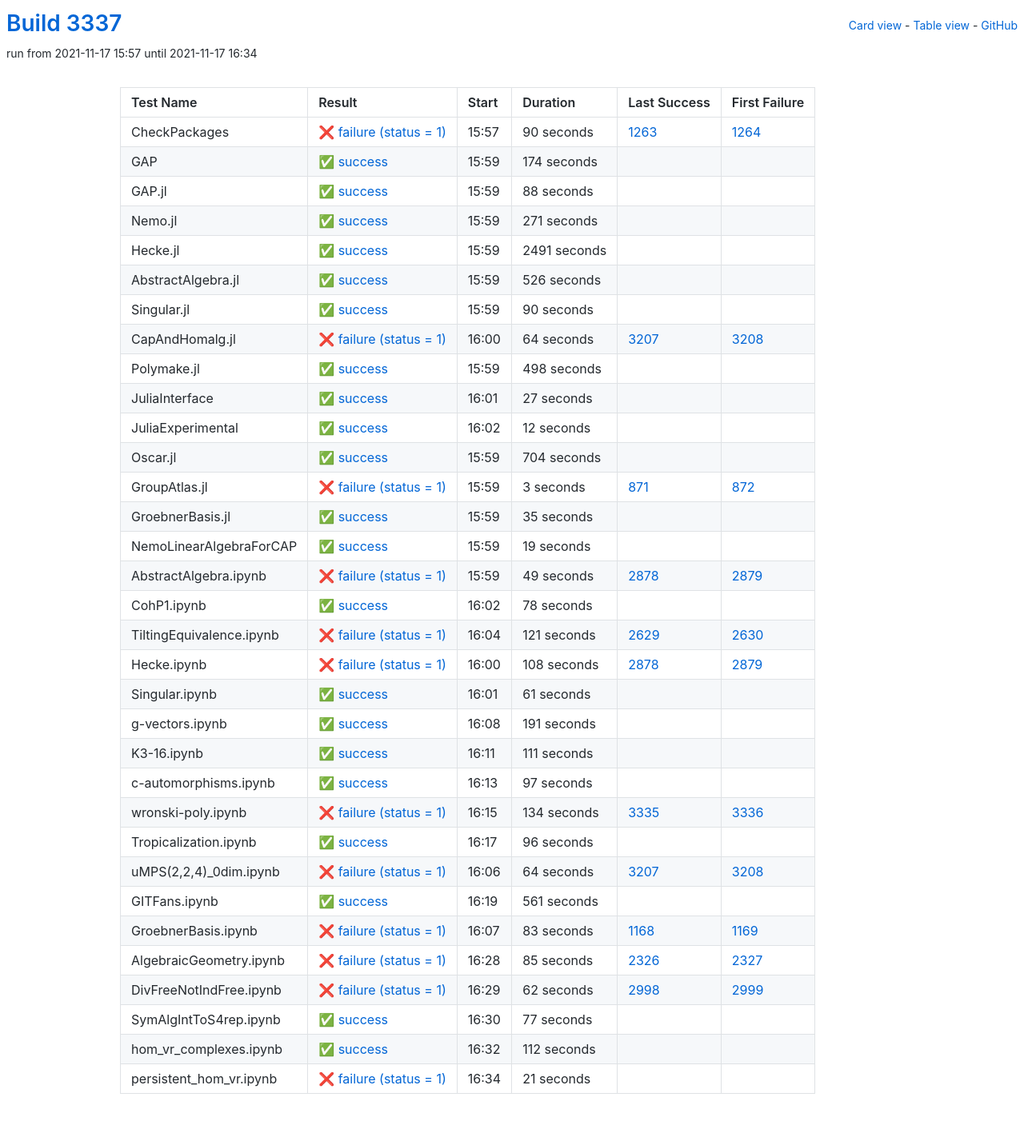
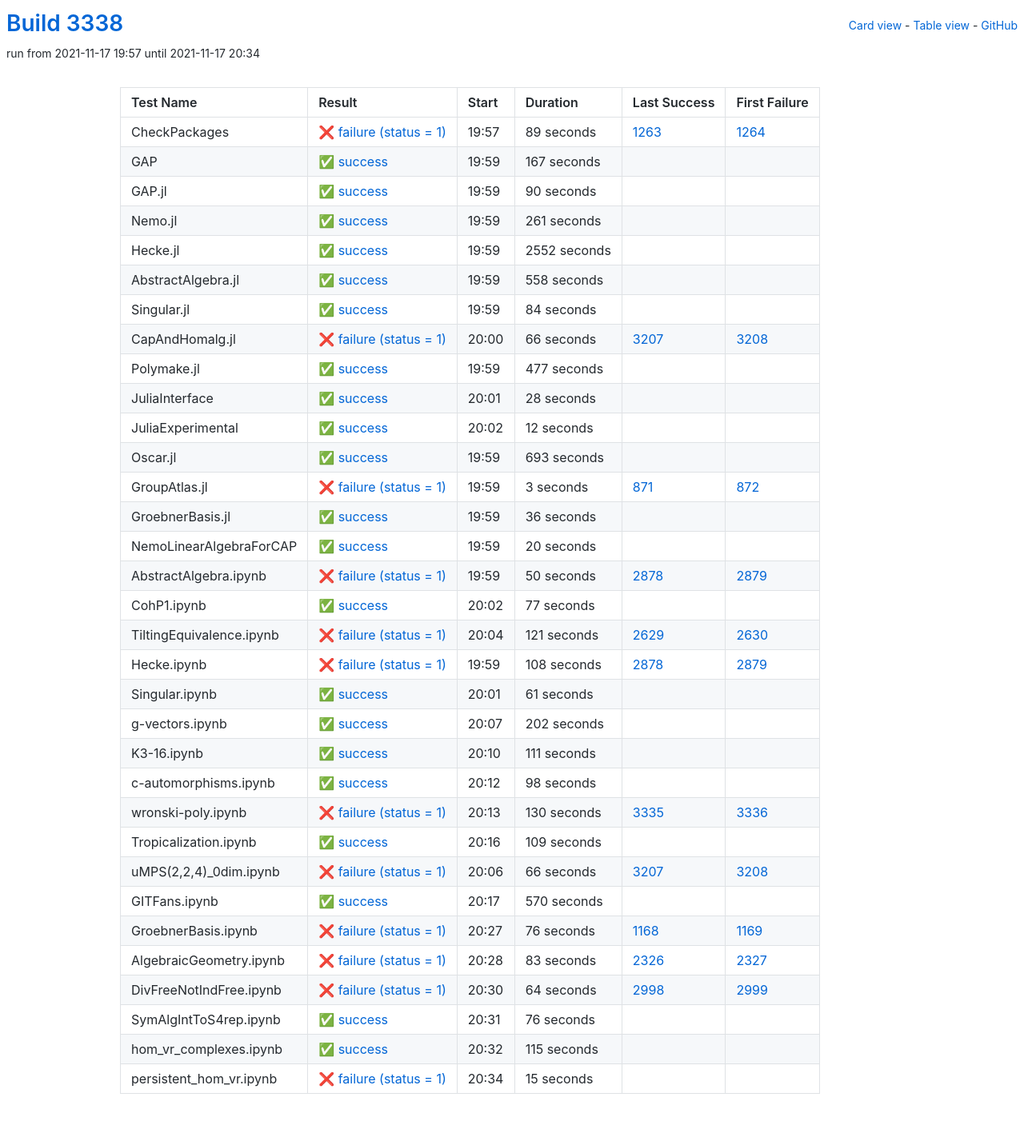
Before and after one commit to oscar-system/oscar-ci-status-stable, a Jekyll site: the page built from table.html, in a window 1280 px wide. Shown: the whole page at 80% size. Built offline with Jekyll 4.4.1, drawn with Linux system fonts in a browser that asks for light colours.

Commit message:
Build #3338

```diff
--- a/_data/ci.yml
+++ b/_data/ci.yml
@@ -1,6 +1,6 @@
 ---
-build: 3337
-build_url: https://oscarci.mathematik.uni-kl.de/job/oscar-stable/3337/
+build: 3338
+build_url: https://oscarci.mathematik.uni-kl.de/job/oscar-stable/3338/
 job: oscar-stable
 organization: oscar-system
 repo: oscar-ci-status-stable
@@ -8,80 +8,32 @@ repourl: https://github.com/oscar-system/oscar-ci-status-stable
 tests:
 - name: CheckPackages
   id: checkpackages
-  log: https://oscarci.mathematik.uni-kl.de/job/oscar-stable/3337/artifact/logs/build-3337/CheckPackages.log
-  start: 2021-11-17 15:57
+  log: https://oscarci.mathematik.uni-kl.de/job/oscar-stable/3338/artifact/logs/build-3338/CheckPackages.log
+  start: 2021-11-17 19:57
   success: false
   exitcode: 1
   status: failure
-  duration: 90
+  duration: 89
   last_success: 1263
   last_success_url: https://oscarci.mathematik.uni-kl.de/job/oscar-stable/1263/
   first_failure: 1264
   first_failure_url: https://oscarci.mathematik.uni-kl.de/job/oscar-stable/1264/
 - name: GAP
   id: gap
-  log: https://oscarci.mathematik.uni-kl.de/job/oscar-stable/3337/artifact/logs/build-3337/GAP.log
-  start: 2021-11-17 15:59
+  log: https://oscarci.mathematik.uni-kl.de/job/oscar-stable/3338/artifact/logs/build-3338/GAP.log
+  start: 2021-11-17 19:59
   success: true
   exitcode: 0
   status: success
-  duration: 174
+  duration: 167
   last_success: false
   last_success_url:
   first_failure: false
   first_failure_url:
 - name: GAP.jl
   id: gap-jl
-  log: https://oscarci.mathematik.uni-kl.de/job/oscar-stable/3337/artifact/logs/build-3337/GAP.jl.log
-  start: 2021-11-17 15:59
-  success: true
-  exitcode: 0
-  status: success
-  duration: 88
-  last_success: false
-  last_success_url:
-  first_failure: false
-  first_failure_url:
-- name: Nemo.jl
-  id: nemo-jl
-  log: https://oscarci.mathematik.uni-kl.de/job/oscar-stable/3337/artifact/logs/build-3337/Nemo.jl.log
-  start: 2021-11-17 15:59
-  success: true
-  exitcode: 0
-  status: success
-  duration: 271
-  last_success: false
-  last_success_url:
-  first_failure: false
-  first_failure_url:
-- name: Hecke.jl
-  id: hecke-jl
-  log: https://oscarci.mathematik.uni-kl.de/job/oscar-stable/3337/artifact/logs/build-3337/Hecke.jl.log
-  start: 2021-11-17 15:59
-  success: true
-  exitcode: 0
-  status: success
-  duration: 2491
-  last_success: false
-  last_success_url:
-  first_failure: false
-  first_failure_url:
-- name: AbstractAlgebra.jl
-  id: abstractalgebra-jl
-  log: https://oscarci.mathematik.uni-kl.de/job/oscar-stable/3337/artifact/logs/build-3337/AbstractAlgebra.jl.log
-  start: 2021-11-17 15:59
-  success: true
-  exitcode: 0
-  status: success
-  duration: 526
-  last_success: false
-  last_success_url:
-  first_failure: false
-  first_failure_url:
-- name: Singular.jl
-  id: singular-jl
-  log: https://oscarci.mathematik.uni-kl.de/job/oscar-stable/3337/artifact/logs/build-3337/Singular.jl.log
-  start: 2021-11-17 15:59
+  log: https://oscarci.mathematik.uni-kl.de/job/oscar-stable/3338/artifact/logs/build-3338/GAP.jl.log
+  start: 2021-11-17 19:59
   success: true
   exitcode: 0
   status: success
@@ -90,46 +42,94 @@ tests:
   last_success_url:
   first_failure: false
   first_failure_url:
+- name: Nemo.jl
+  id: nemo-jl
+  log: https://oscarci.mathematik.uni-kl.de/job/oscar-stable/3338/artifact/logs/build-3338/Nemo.jl.log
+  start: 2021-11-17 19:59
+  success: true
+  exitcode: 0
+  status: success
+  duration: 261
+  last_success: false
+  last_success_url:
+  first_failure: false
+  first_failure_url:
+- name: Hecke.jl
+  id: hecke-jl
+  log: https://oscarci.mathematik.uni-kl.de/job/oscar-stable/3338/artifact/logs/build-3338/Hecke.jl.log
+  start: 2021-11-17 19:59
+  success: true
+  exitcode: 0
+  status: success
+  duration: 2552
+  last_success: false
+  last_success_url:
+  first_failure: false
+  first_failure_url:
+- name: AbstractAlgebra.jl
+  id: abstractalgebra-jl
+  log: https://oscarci.mathematik.uni-kl.de/job/oscar-stable/3338/artifact/logs/build-3338/AbstractAlgebra.jl.log
+  start: 2021-11-17 19:59
+  success: true
+  exitcode: 0
+  status: success
+  duration: 558
+  last_success: false
+  last_success_url:
+  first_failure: false
+  first_failure_url:
+- name: Singular.jl
+  id: singular-jl
+  log: https://oscarci.mathematik.uni-kl.de/job/oscar-stable/3338/artifact/logs/build-3338/Singular.jl.log
+  start: 2021-11-17 19:59
+  success: true
+  exitcode: 0
+  status: success
+  duration: 84
+  last_success: false
+  last_success_url:
+  first_failure: false
+  first_failure_url:
 - name: CapAndHomalg.jl
   id: capandhomalg-jl
-  log: https://oscarci.mathematik.uni-kl.de/job/oscar-stable/3337/artifact/logs/build-3337/CapAndHomalg.jl.log
-  start: 2021-11-17 16:00
+  log: https://oscarci.mathematik.uni-kl.de/job/oscar-stable/3338/artifact/logs/build-3338/CapAndHomalg.jl.log
+  start: 2021-11-17 20:00
   success: false
   exitcode: 1
   status: failure
-  duration: 64
+  duration: 66
   last_success: 3207
   last_success_url: https://oscarci.mathematik.uni-kl.de/job/oscar-stable/3207/
   first_failure: 3208
   first_failure_url: https://oscarci.mathematik.uni-kl.de/job/oscar-stable/3208/
 - name: Polymake.jl
   id: polymake-jl
-  log: https://oscarci.mathematik.uni-kl.de/job/oscar-stable/3337/artifact/logs/build-3337/Polymake.jl.log
-  start: 2021-11-17 15:59
+  log: https://oscarci.mathematik.uni-kl.de/job/oscar-stable/3338/artifact/logs/build-3338/Polymake.jl.log
+  start: 2021-11-17 19:59
   success: true
   exitcode: 0
   status: success
-  duration: 498
+  duration: 477
   last_success: false
   last_success_url:
   first_failure: false
   first_failure_url:
 - name: JuliaInterface
   id: juliainterface
-  log: https://oscarci.mathematik.uni-kl.de/job/oscar-stable/3337/artifact/logs/build-3337/JuliaInterface.log
-  start: 2021-11-17 16:01
+  log: https://oscarci.mathematik.uni-kl.de/job/oscar-stable/3338/artifact/logs/build-3338/JuliaInterface.log
+  start: 2021-11-17 20:01
   success: true
   exitcode: 0
   status: success
-  duration: 27
+  duration: 28
   last_success: false
   last_success_url:
   first_failure: false
   first_failure_url:
 - name: JuliaExperimental
   id: juliaexperimental
-  log: https://oscarci.mathematik.uni-kl.de/job/oscar-stable/3337/artifact/logs/build-3337/JuliaExperimental.log
-  start: 2021-11-17 16:02
+  log: https://oscarci.mathematik.uni-kl.de/job/oscar-stable/3338/artifact/logs/build-3338/JuliaExperimental.log
+  start: 2021-11-17 20:02
   success: true
   exitcode: 0
   status: success
@@ -140,20 +140,20 @@ tests:
   first_failure_url:
 - name: Oscar.jl
   id: oscar-jl
-  log: https://oscarci.mathematik.uni-kl.de/job/oscar-stable/3337/artifact/logs/build-3337/Oscar.jl.log
-  start: 2021-11-17 15:59
+  log: https://oscarci.mathematik.uni-kl.de/job/oscar-stable/3338/artifact/logs/build-3338/Oscar.jl.log
+  start: 2021-11-17 19:59
   success: true
   exitcode: 0
   status: success
-  duration: 704
+  duration: 693
   last_success: false
   last_success_url:
   first_failure: false
   first_failure_url:
 - name: GroupAtlas.jl
   id: groupatlas-jl
-  log: https://oscarci.mathematik.uni-kl.de/job/oscar-stable/3337/artifact/logs/build-3337/GroupAtlas.jl.log
-  start: 2021-11-17 15:59
+  log: https://oscarci.mathematik.uni-kl.de/job/oscar-stable/3338/artifact/logs/build-3338/GroupAtlas.jl.log
+  start: 2021-11-17 19:59
   success: false
   exitcode: 1
   status: failure
@@ -164,56 +164,56 @@ tests:
   first_failure_url: https://oscarci.mathematik.uni-kl.de/job/oscar-stable/872/
 - name: GroebnerBasis.jl
   id: groebnerbasis-jl
-  log: https://oscarci.mathematik.uni-kl.de/job/oscar-stable/3337/artifact/logs/build-3337/GroebnerBasis.jl.log
-  start: 2021-11-17 15:59
+  log: https://oscarci.mathematik.uni-kl.de/job/oscar-stable/3338/artifact/logs/build-3338/GroebnerBasis.jl.log
+  start: 2021-11-17 19:59
   success: true
   exitcode: 0
   status: success
-  duration: 35
+  duration: 36
   last_success: false
   last_success_url:
   first_failure: false
   first_failure_url:
 - name: NemoLinearAlgebraForCAP
   id: nemolinearalgebraforcap
-  log: https://oscarci.mathematik.uni-kl.de/job/oscar-stable/3337/artifact/logs/build-3337/NemoLinearAlgebraForCAP.log
-  start: 2021-11-17 15:59
+  log: https://oscarci.mathematik.uni-kl.de/job/oscar-stable/3338/artifact/logs/build-3338/NemoLinearAlgebraForCAP.log
+  start: 2021-11-17 19:59
   success: true
   exitcode: 0
   status: success
-  duration: 19
+  duration: 20
   last_success: false
   last_success_url:
   first_failure: false
   first_failure_url:
 - name: AbstractAlgebra.ipynb
   id: abstractalgebra-ipynb
-  log: https://oscarci.mathematik.uni-kl.de/job/oscar-stable/3337/artifact/logs/build-3337/AbstractAlgebra.ipynb.log
-  start: 2021-11-17 15:59
+  log: https://oscarci.mathematik.uni-kl.de/job/oscar-stable/3338/artifact/logs/build-3338/AbstractAlgebra.ipynb.log
+  start: 2021-11-17 19:59
   success: false
   exitcode: 1
   status: failure
-  duration: 49
+  duration: 50
   last_success: 2878
   last_success_url: https://oscarci.mathematik.uni-kl.de/job/oscar-stable/2878/
   first_failure: 2879
   first_failure_url: https://oscarci.mathematik.uni-kl.de/job/oscar-stable/2879/
 - name: CohP1.ipynb
   id: cohp1-ipynb
-  log: https://oscarci.mathematik.uni-kl.de/job/oscar-stable/3337/artifact/logs/build-3337/CohP1.ipynb.log
-  start: 2021-11-17 16:02
+  log: https://oscarci.mathematik.uni-kl.de/job/oscar-stable/3338/artifact/logs/build-3338/CohP1.ipynb.log
+  start: 2021-11-17 20:02
   success: true
   exitcode: 0
   status: success
-  duration: 78
+  duration: 77
   last_success: false
   last_success_url:
   first_failure: false
   first_failure_url:
 - name: TiltingEquivalence.ipynb
   id: tiltingequivalence-ipynb
-  log: https://oscarci.mathematik.uni-kl.de/job/oscar-stable/3337/artifact/logs/build-3337/TiltingEquivalence.ipynb.log
-  start: 2021-11-17 16:04
+  log: https://oscarci.mathematik.uni-kl.de/job/oscar-stable/3338/artifact/logs/build-3338/TiltingEquivalence.ipynb.log
+  start: 2021-11-17 20:04
   success: false
   exitcode: 1
   status: failure
@@ -224,8 +224,8 @@ tests:
   first_failure_url: https://oscarci.mathematik.uni-kl.de/job/oscar-stable/2630/
 - name: Hecke.ipynb
   id: hecke-ipynb
-  log: https://oscarci.mathematik.uni-kl.de/job/oscar-stable/3337/artifact/logs/build-3337/Hecke.ipynb.log
-  start: 2021-11-17 16:00
+  log: https://oscarci.mathematik.uni-kl.de/job/oscar-stable/3338/artifact/logs/build-3338/Hecke.ipynb.log
+  start: 2021-11-17 19:59
   success: false
   exitcode: 1
   status: failure
@@ -236,8 +236,8 @@ tests:
   first_failure_url: https://oscarci.mathematik.uni-kl.de/job/oscar-stable/2879/
 - name: Singular.ipynb
   id: singular-ipynb
-  log: https://oscarci.mathematik.uni-kl.de/job/oscar-stable/3337/artifact/logs/build-3337/Singular.ipynb.log
-  start: 2021-11-17 16:01
+  log: https://oscarci.mathematik.uni-kl.de/job/oscar-stable/3338/artifact/logs/build-3338/Singular.ipynb.log
+  start: 2021-11-17 20:01
   success: true
   exitcode: 0
   status: success
@@ -248,20 +248,20 @@ tests:
   first_failure_url:
 - name: g-vectors.ipynb
   id: g-vectors-ipynb
-  log: https://oscarci.mathematik.uni-kl.de/job/oscar-stable/3337/artifact/logs/build-3337/g-vectors.ipynb.log
-  start: 2021-11-17 16:08
+  log: https://oscarci.mathematik.uni-kl.de/job/oscar-stable/3338/artifact/logs/build-3338/g-vectors.ipynb.log
+  start: 2021-11-17 20:07
   success: true
   exitcode: 0
   status: success
-  duration: 191
+  duration: 202
   last_success: false
   last_success_url:
   first_failure: false
   first_failure_url:
 - name: K3-16.ipynb
   id: k3-16-ipynb
-  log: https://oscarci.mathematik.uni-kl.de/job/oscar-stable/3337/artifact/logs/build-3337/K3-16.ipynb.log
-  start: 2021-11-17 16:11
+  log: https://oscarci.mathematik.uni-kl.de/job/oscar-stable/3338/artifact/logs/build-3338/K3-16.ipynb.log
+  start: 2021-11-17 20:10
   success: true
   exitcode: 0
   status: success
@@ -272,132 +272,132 @@ tests:
   first_failure_url:
 - name: c-automorphisms.ipynb
   id: c-automorphisms-ipynb
-  log: https://oscarci.mathematik.uni-kl.de/job/oscar-stable/3337/artifact/logs/build-3337/c-automorphisms.ipynb.log
-  start: 2021-11-17 16:13
+  log: https://oscarci.mathematik.uni-kl.de/job/oscar-stable/3338/artifact/logs/build-3338/c-automorphisms.ipynb.log
+  start: 2021-11-17 20:12
   success: true
   exitcode: 0
   status: success
-  duration: 97
+  duration: 98
   last_success: false
   last_success_url:
   first_failure: false
   first_failure_url:
 - name: wronski-poly.ipynb
   id: wronski-poly-ipynb
-  log: https://oscarci.mathematik.uni-kl.de/job/oscar-stable/3337/artifact/logs/build-3337/wronski-poly.ipynb.log
-  start: 2021-11-17 16:15
+  log: https://oscarci.mathematik.uni-kl.de/job/oscar-stable/3338/artifact/logs/build-3338/wronski-poly.ipynb.log
+  start: 2021-11-17 20:13
   success: false
   exitcode: 1
   status: failure
-  duration: 134
+  duration: 130
   last_success: 3335
   last_success_url: https://oscarci.mathematik.uni-kl.de/job/oscar-stable/3335/
   first_failure: 3336
   first_failure_url: https://oscarci.mathematik.uni-kl.de/job/oscar-stable/3336/
 - name: Tropicalization.ipynb
   id: tropicalization-ipynb
-  log: https://oscarci.mathematik.uni-kl.de/job/oscar-stable/3337/artifact/logs/build-3337/Tropicalization.ipynb.log
-  start: 2021-11-17 16:17
+  log: https://oscarci.mathematik.uni-kl.de/job/oscar-stable/3338/artifact/logs/build-3338/Tropicalization.ipynb.log
+  start: 2021-11-17 20:16
   success: true
   exitcode: 0
   status: success
-  duration: 96
+  duration: 109
   last_success: false
   last_success_url:
   first_failure: false
   first_failure_url:
 - name: uMPS(2,2,4)_0dim.ipynb
   id: umps-2-2-4-0dim-ipynb
-  log: https://oscarci.mathematik.uni-kl.de/job/oscar-stable/3337/artifact/logs/build-3337/uMPS-2-2-4-_0dim.ipynb.log
-  start: 2021-11-17 16:06
+  log: https://oscarci.mathematik.uni-kl.de/job/oscar-stable/3338/artifact/logs/build-3338/uMPS-2-2-4-_0dim.ipynb.log
+  start: 2021-11-17 20:06
   success: false
   exitcode: 1
   status: failure
-  duration: 64
+  duration: 66
   last_success: 3207
   last_success_url: https://oscarci.mathematik.uni-kl.de/job/oscar-stable/3207/
   first_failure: 3208
   first_failure_url: https://oscarci.mathematik.uni-kl.de/job/oscar-stable/3208/
 - name: GITFans.ipynb
   id: gitfans-ipynb
-  log: https://oscarci.mathematik.uni-kl.de/job/oscar-stable/3337/artifact/logs/build-3337/GITFans.ipynb.log
-  start: 2021-11-17 16:19
+  log: https://oscarci.mathematik.uni-kl.de/job/oscar-stable/3338/artifact/logs/build-3338/GITFans.ipynb.log
+  start: 2021-11-17 20:17
   success: true
   exitcode: 0
   status: success
-  duration: 561
+  duration: 570
   last_success: false
   last_success_url:
   first_failure: false
   first_failure_url:
 - name: GroebnerBasis.ipynb
   id: groebnerbasis-ipynb
-  log: https://oscarci.mathematik.uni-kl.de/job/oscar-stable/3337/artifact/logs/build-3337/GroebnerBasis.ipynb.log
-  start: 2021-11-17 16:07
+  log: https://oscarci.mathematik.uni-kl.de/job/oscar-stable/3338/artifact/logs/build-3338/GroebnerBasis.ipynb.log
+  start: 2021-11-17 20:27
   success: false
   exitcode: 1
   status: failure
-  duration: 83
+  duration: 76
   last_success: 1168
   last_success_url: https://oscarci.mathematik.uni-kl.de/job/oscar-stable/1168/
   first_failure: 1169
   first_failure_url: https://oscarci.mathematik.uni-kl.de/job/oscar-stable/1169/
 - name: AlgebraicGeometry.ipynb
   id: algebraicgeometry-ipynb
-  log: https://oscarci.mathematik.uni-kl.de/job/oscar-stable/3337/artifact/logs/build-3337/AlgebraicGeometry.ipynb.log
-  start: 2021-11-17 16:28
+  log: https://oscarci.mathematik.uni-kl.de/job/oscar-stable/3338/artifact/logs/build-3338/AlgebraicGeometry.ipynb.log
+  start: 2021-11-17 20:28
   success: false
   exitcode: 1
   status: failure
-  duration: 85
+  duration: 83
   last_success: 2326
   last_success_url: https://oscarci.mathematik.uni-kl.de/job/oscar-stable/2326/
   first_failure: 2327
   first_failure_url: https://oscarci.mathematik.uni-kl.de/job/oscar-stable/2327/
 - name: DivFreeNotIndFree.ipynb
   id: divfreenotindfree-ipynb
-  log: https://oscarci.mathematik.uni-kl.de/job/oscar-stable/3337/artifact/logs/build-3337/DivFreeNotIndFree.ipynb.log
-  start: 2021-11-17 16:29
+  log: https://oscarci.mathematik.uni-kl.de/job/oscar-stable/3338/artifact/logs/build-3338/DivFreeNotIndFree.ipynb.log
+  start: 2021-11-17 20:30
   success: false
   exitcode: 1
   status: failure
-  duration: 62
+  duration: 64
   last_success: 2998
   last_success_url: https://oscarci.mathematik.uni-kl.de/job/oscar-stable/2998/
   first_failure: 2999
   first_failure_url: https://oscarci.mathematik.uni-kl.de/job/oscar-stable/2999/
 - name: SymAlgIntToS4rep.ipynb
   id: symalginttos4rep-ipynb
-  log: https://oscarci.mathematik.uni-kl.de/job/oscar-stable/3337/artifact/logs/build-3337/SymAlgIntToS4rep.ipynb.log
-  start: 2021-11-17 16:30
+  log: https://oscarci.mathematik.uni-kl.de/job/oscar-stable/3338/artifact/logs/build-3338/SymAlgIntToS4rep.ipynb.log
+  start: 2021-11-17 20:31
   success: true
   exitcode: 0
   status: success
-  duration: 77
+  duration: 76
   last_success: false
   last_success_url:
   first_failure: false
   first_failure_url:
 - name: hom_vr_complexes.ipynb
   id: hom-vr-complexes-ipynb
-  log: https://oscarci.mathematik.uni-kl.de/job/oscar-stable/3337/artifact/logs/build-3337/hom_vr_complexes.ipynb.log
-  start: 2021-11-17 16:32
+  log: https://oscarci.mathematik.uni-kl.de/job/oscar-stable/3338/artifact/logs/build-3338/hom_vr_complexes.ipynb.log
+  start: 2021-11-17 20:32
   success: true
   exitcode: 0
   status: success
-  duration: 112
+  duration: 115
   last_success: false
   last_success_url:
   first_failure: false
   first_failure_url:
 - name: persistent_hom_vr.ipynb
   id: persistent-hom-vr-ipynb
-  log: https://oscarci.mathematik.uni-kl.de/job/oscar-stable/3337/artifact/logs/build-3337/persistent_hom_vr.ipynb.log
-  start: 2021-11-17 16:34
+  log: https://oscarci.mathematik.uni-kl.de/job/oscar-stable/3338/artifact/logs/build-3338/persistent_hom_vr.ipynb.log
+  start: 2021-11-17 20:34
   success: false
   exitcode: 1
   status: failure
-  duration: 21
+  duration: 15
   last_success: false
   last_success_url:
   first_failure: false
```
Also changed, not shown: README.md.
